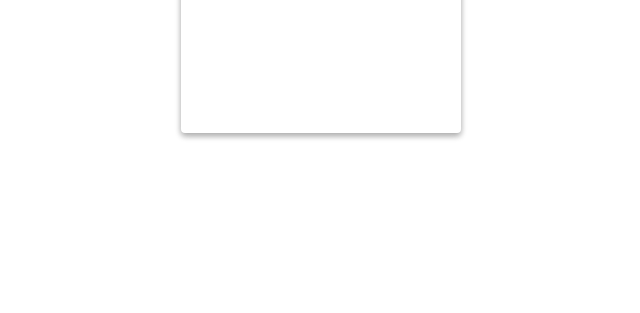
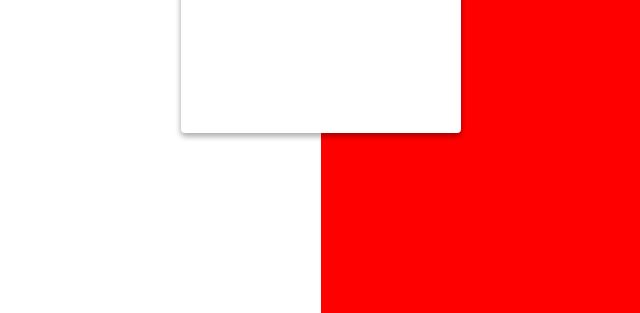
Before and after one commit to DevNoora/tedx, a plain HTML site: page index.html in a window 1280 px wide. Shown: the part 487-800 px from the top of the page, without its empty margins (319-959 px from the left). Drawn offline with Linux system fonts and the light colour scheme.

Commit message:
Update styles.css

```diff
--- a/css/styles.css
+++ b/css/styles.css
@@ -21,8 +21,6 @@ html {
     padding: 0px;
     border: 130em solid red;
     position: absolute;
-    left: 50%;
-    top: 100%;
     z-index: 2;
     display: block;
     -webkit-border-radius: 50%;
```
